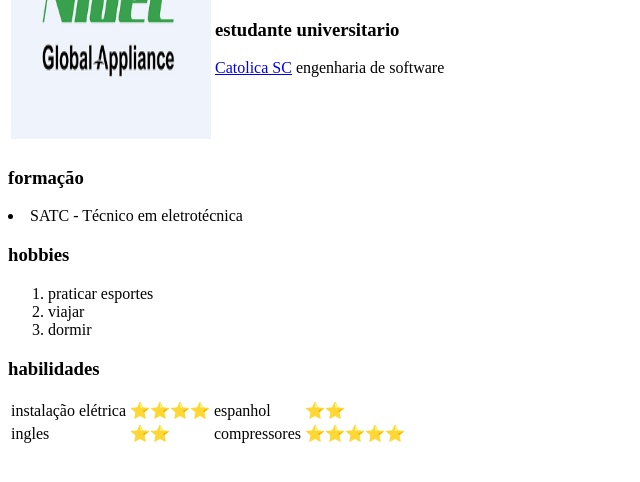
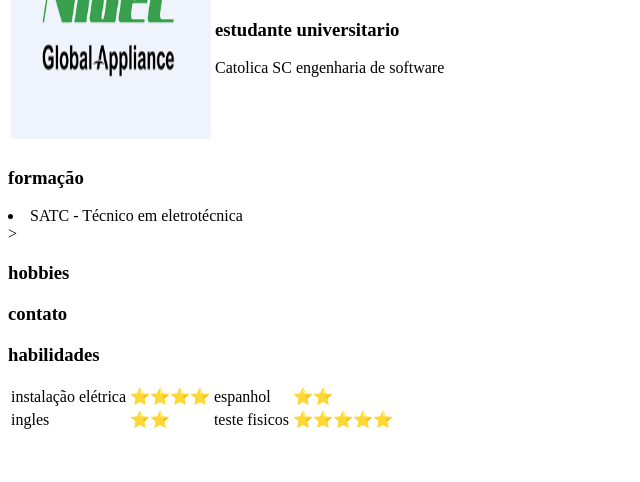
Before and after one commit to zairscremin/zair, a plain HTML site: page index.html in a window 1280 px wide. Shown: the part 122-604 px from the top of the page, without its empty margins (0-640 px from the left). Drawn offline with Linux system fonts and the light colour scheme.

Commit message:
css adicionado

```diff
--- a/index.html
+++ b/index.html
@@ -4,7 +4,9 @@
     <meta charset="UTF-8">
     <meta name="viewport" content="width=device-width, initial-scale=1.0">
     <meta http-equiv="X-UA-Compatible" content="ie=edge">
+    <link rel="stylesheet" href="style.css">
     <title>Meu Curriculum Vitae</title>
+
 </head>
 
 <body>
@@ -25,12 +27,9 @@
             <li>
             SATC - Técnico em eletrotécnica
             </li>
-        <h3>hobbies</h3>
-        <ol>
-            <li>praticar esportes</li>
-            <li>viajar</li>
-            <li>dormir</li>
-        </ol>
+        ><h3><a href="hobbies.html"> hobbies</a> </h3>
+        <h3><a href="contato.html">contato</a> </h3>
+
         <h3>habilidades</h3>
     </tr>
     <table>
@@ -39,7 +38,7 @@
  </tr>
 
         <tr>
-            <td>ingles</td><td>⭐⭐</td><td>compressores</td><td>⭐⭐⭐⭐⭐</td>
+            <td>ingles</td><td>⭐⭐</td><td>teste fisicos</td><td>⭐⭐⭐⭐⭐</td>
         </tr>
         </table>
 
--- /dev/null
+++ b/style.css
@@ -0,0 +1,12 @@
+a {
+    color: black;
+    text-decoration: none;
+}
+
+a:visited{
+    color: black;
+}
+
+a:hover{
+    text-decoration: underline;
+}
```
Also changed, not shown: contato.html (added, +16 -0 lines), hobbies.html (added, +16 -0 lines).
